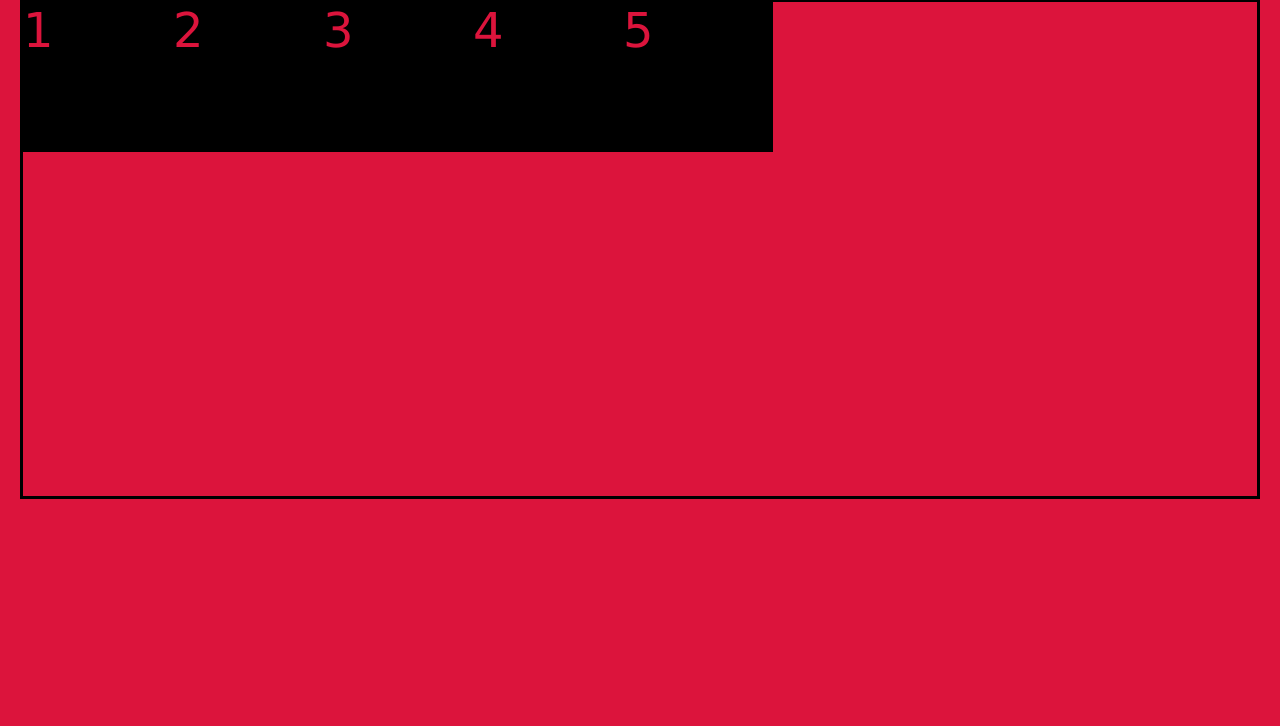
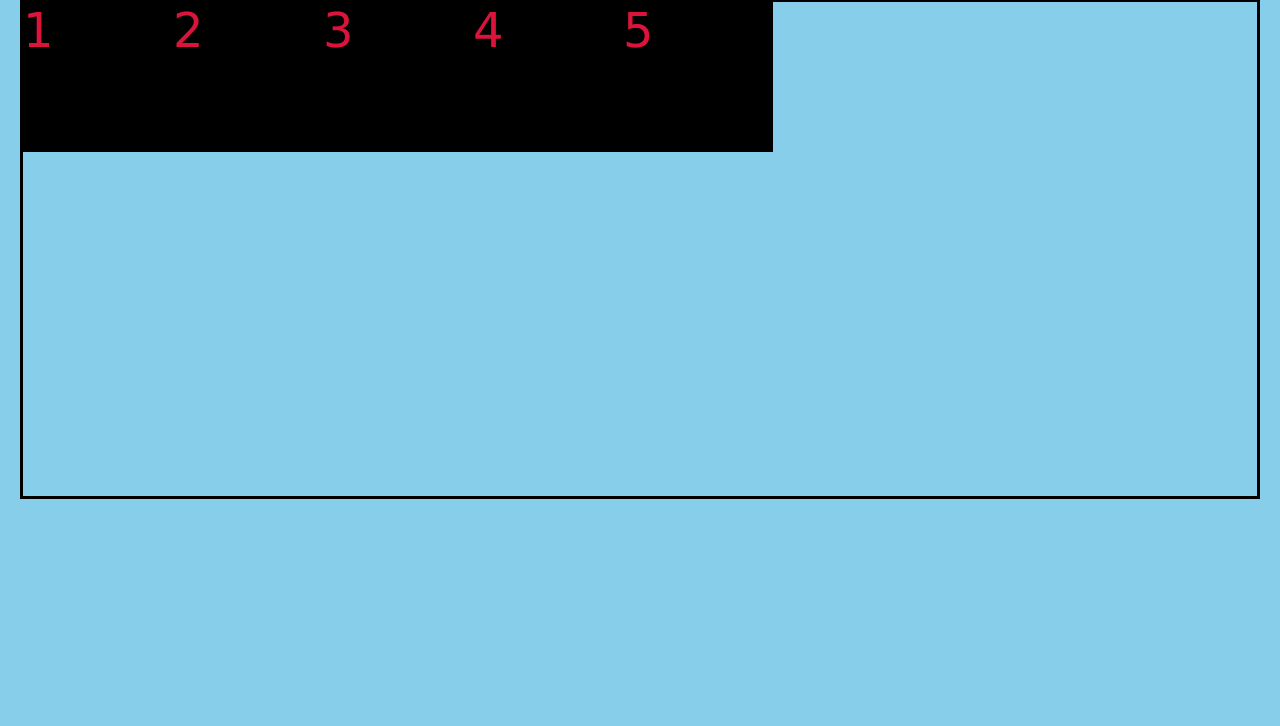
Before and after one commit to ejacas/flexbox-intro, a plain HTML site: page index.html in a window 1280 px wide. Shown: the part 74-800 px from the top of the page. Drawn offline with Linux system fonts and the light colour scheme.

Commit message:
bg change

```diff
--- a/style.css
+++ b/style.css
@@ -5,7 +5,7 @@
 }
 
 body {
-    background: crimson;
+    background: skyblue;
     padding: 20px;
     font-family: verdana;
 }
```
